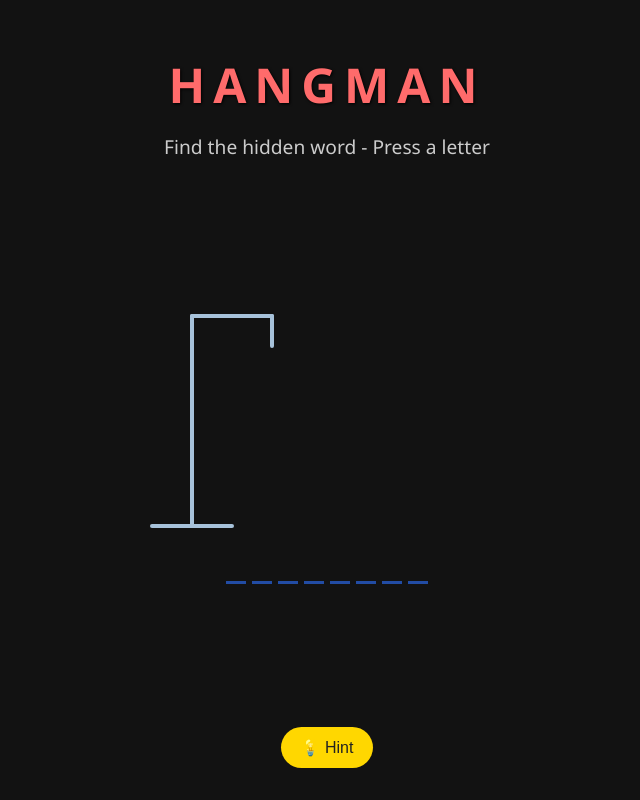
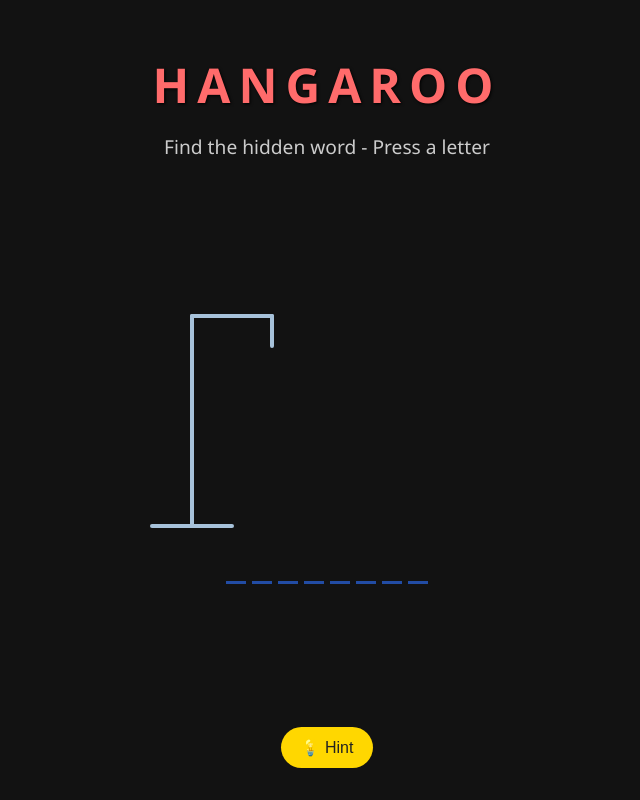
Before and after one commit to AgrimaOjha/Hangman_game, a plain HTML site: page index.html in a window 1280 px wide. Shown: the whole page, without its empty margins (313-953 px from the left). Drawn offline with Linux system fonts and the light colour scheme; a web font is replaced by a local one.

Commit message:
Hangaroo

```diff
--- a/index.html
+++ b/index.html
@@ -7,7 +7,7 @@
     <title>Hangman</title>
   </head>
   <body>
-    <h1>Hangman</h1>
+    <h1>Hangaroo</h1>
     <p>Find the hidden word - Press a letter</p>
     <div class="game-container">
       <svg height="250" width="200" class="figure-container">
```
